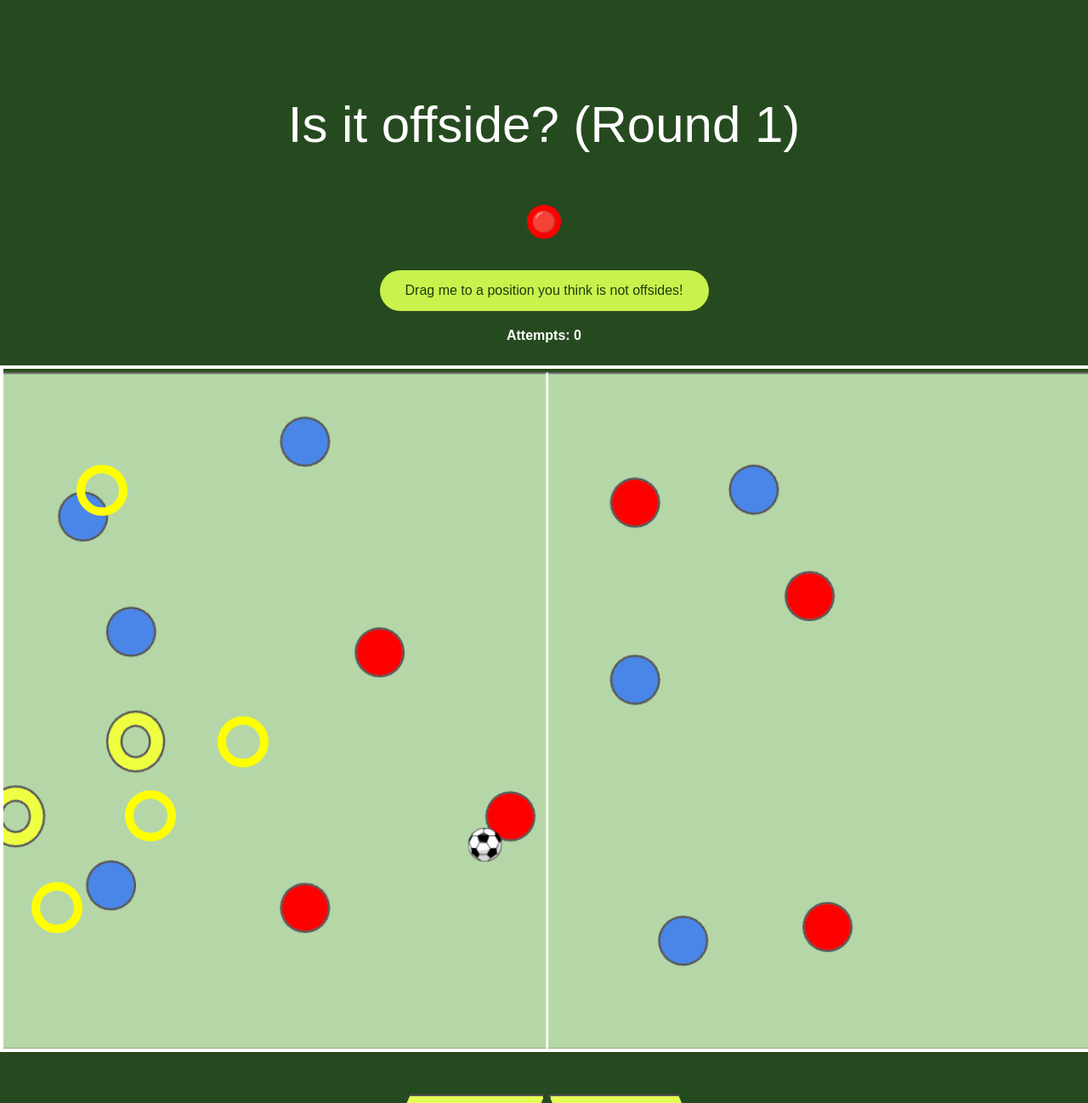
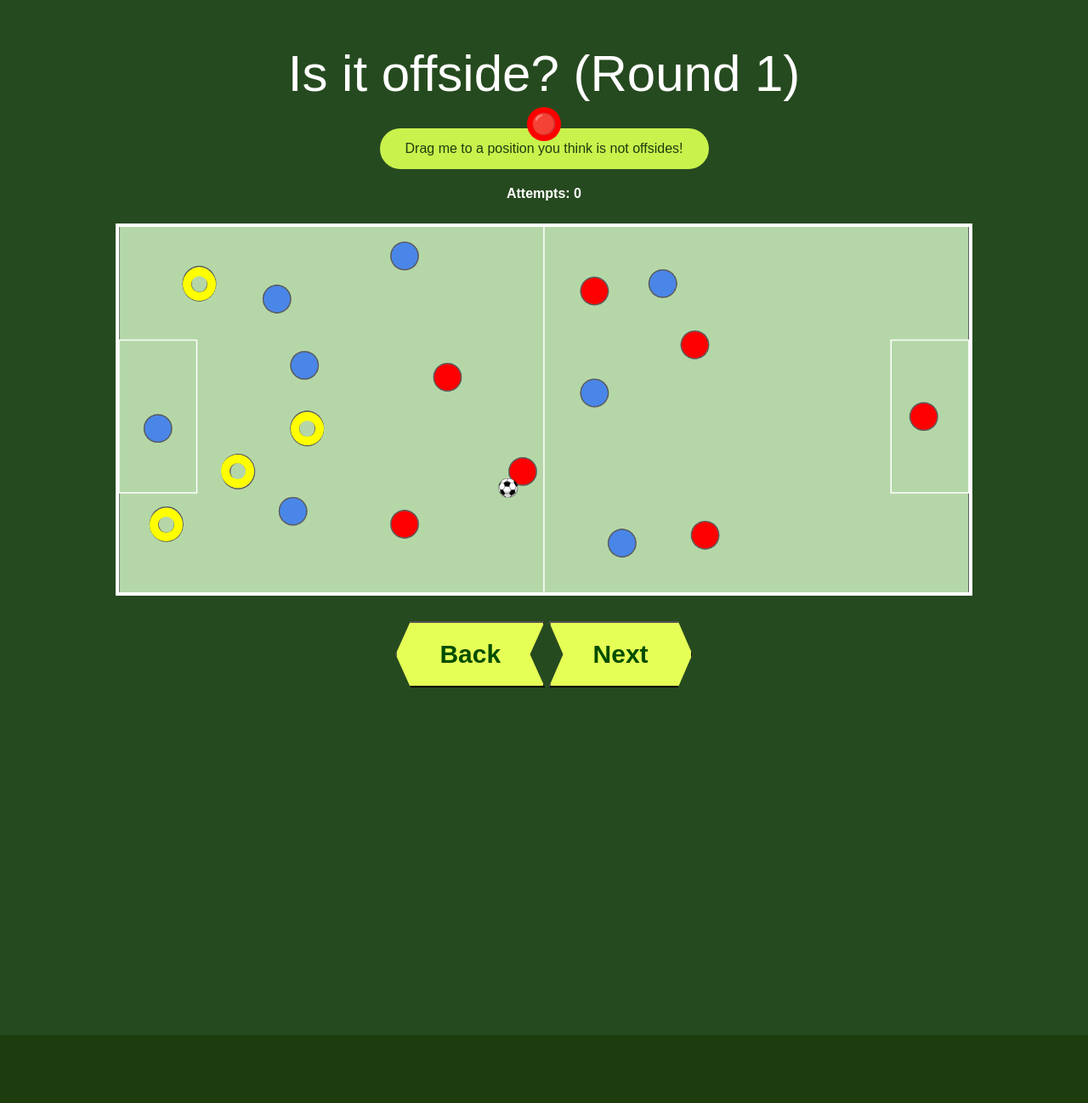
Before and after one commit to anumahmad/coms4170_ui_design_final, a Flask app: page /game/1 in a window 1280 px wide. Shown: the part 68-1366 px from the top of the page at 85% size. Run offline with Flask 3, Linux system fonts and the light colour scheme; some web fonts are replaced.

Commit message:
fixed zoom for drag on field 1 and moved buttons :

```diff
--- a/static/style.css
+++ b/static/style.css
@@ -179,7 +179,7 @@ nav a:hover {
   font-weight: 600;
   padding: 20px 50px;
   display: inline-block;
-  margin-top: 30px;
+  margin-top: 10px;
   cursor: pointer;
   clip-path: polygon(0% 0%, 90% 0%, 100% 50%, 90% 100%, 0% 100%, 10% 50%);
   font-family: "Tourney", sans-serif;
@@ -192,7 +192,7 @@ nav a:hover {
   font-weight: 600;
   padding: 20px 50px;
   display: inline-block;
-  margin-top: 30px;
+  margin-top: 10px;
   cursor: pointer;
   clip-path: polygon(100% 0%, 10% 0%, 0% 50%, 10% 100%, 100% 100%, 90% 50%);
   font-family: "Tourney", sans-serif;
@@ -315,8 +315,8 @@ footer {
 #field-container {
   position: relative;
   width: 100%;
-  max-width: 1700px;
-  height: 800px;
+  max-width: 1000px;
+  height: 430px;
   margin: 0 auto;
   background-size: cover;
   background-position: center;
@@ -343,8 +343,8 @@ footer {
 
 .dropzone {
   position: absolute;
-  width: 40px;
-  height: 40px;
+  width: 19px;
+  height: 19px;
   border: 10px solid yellow;
   border-radius: 50%;
   background-color: transparent;
@@ -581,3 +581,14 @@ footer {
 .learn-slide .text-columns .column .intro-paragraph {
   font-size: 16px;  /* Override the 60px font size from .learn-slide p */
 }
+
+
+
+.drag-row {
+  display: flex;
+  align-items: center; /* vertically align 🔴 and text */
+  justify-content: center;
+  gap: 30px; /* spacing between 🔴 and text */
+  margin-top: 20px;
+  flex-wrap: wrap; /* ensures responsiveness on small screens */
+}
--- a/templates/field.html
+++ b/templates/field.html
@@ -1,13 +1,14 @@
 {% extends "layout.html" %}
 {% block content %}
 <main class="hero">
-  <p>Is it offside? (Round {{ round_num }})</p>
+  <p style="margin-top: 0px; margin-bottom: 5px;">Is it offside? (Round {{ round_num }})</p>
 
   <div id="game-area">
     <div class="drag-instructions">
-      <div class="player red" id="draggable" draggable="true">🔴</div>
-      <br><br><br><br>
-      <p class="btn">Drag me to a position you think is not offsides!</p>
+<div class="drag-row">
+  <div class="player red" id="draggable" draggable="true">🔴</div>
+  <p class="btn">Drag me to a position you think is not offsides!</p>
+</div>
       <p id="attempt-count" style="color:white; font-weight:bold; margin-top: 10px;"></p>
     </div>
 
@@ -16,10 +17,10 @@
 
       <!-- Dropzones -->
       {% if round_num == 1 %}
-        <div class="dropzone" style="top: 14.07%; left: 6.73%;"></div>
-        <div class="dropzone" style="top: 51.18%; left: 19.71%;" data-correct="true"></div>
-        <div class="dropzone" style="top: 61.94%; left: 11.20%;"></div>
-        <div class="dropzone" style="top: 75.51%; left: 2.6%;"></div>
+<div class="dropzone" style="top: 11.07%; left: 7.5%; background-color: transparent;"></div>
+<div class="dropzone" style="top: 50.6%; left: 20.2%;" data-correct="true"></div>
+<div class="dropzone" style="top: 62.3%; left: 12.0%;"></div>
+<div class="dropzone" style="top: 76.91%; left: 3.6%;"></div>
       {% elif round_num == 2 %}
         <div class="dropzone" style="top: 75%; left: 3%;"></div>
         <div class="dropzone" style="top: 62%; left: 11.5%;"></div>
```
